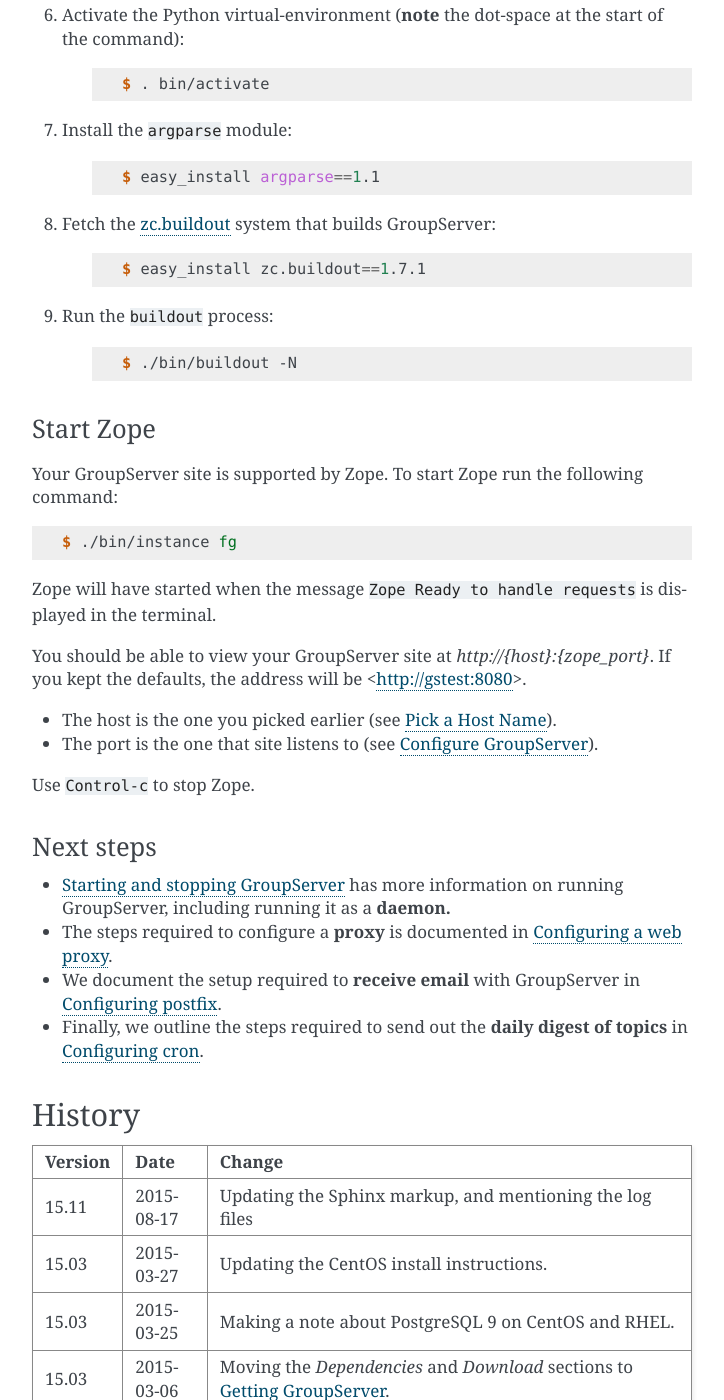
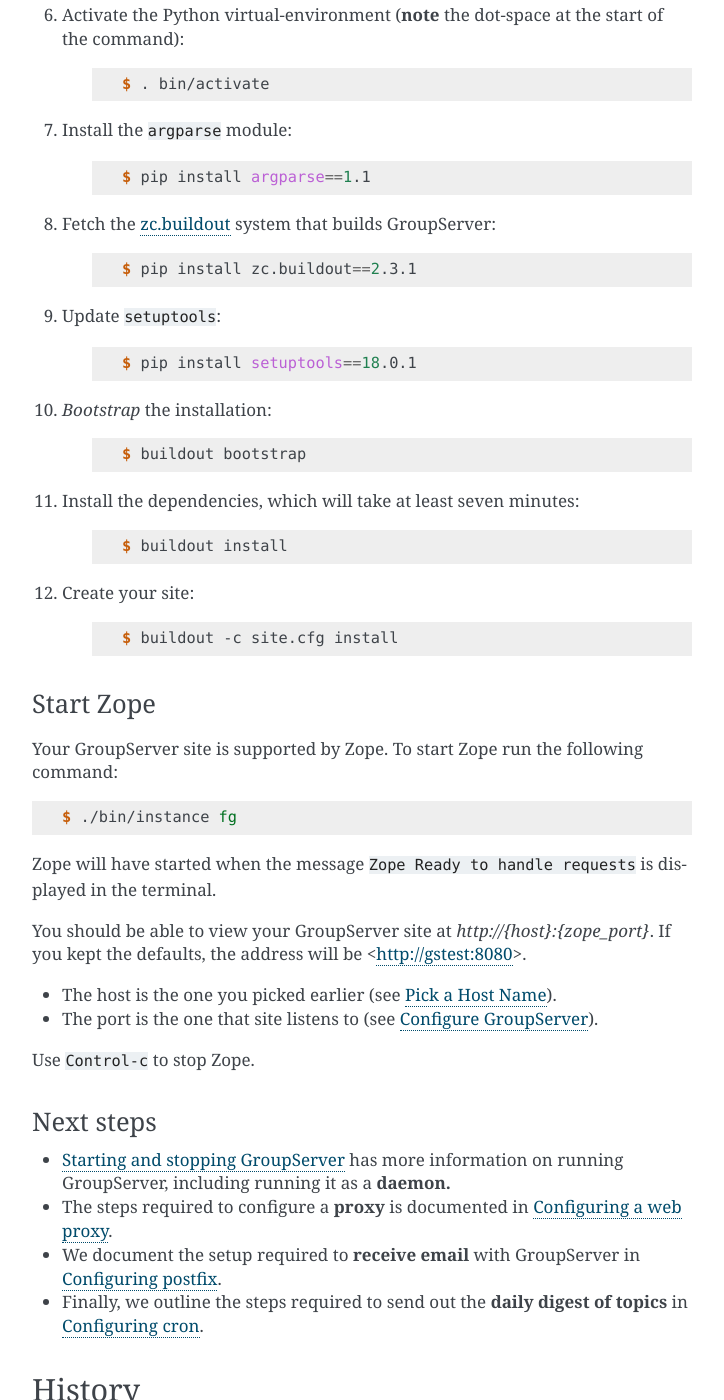
Before and after one commit to groupserver/buildout, a Sphinx documentation site: the page built from docs/groupserver-install.rst, in a window 1280 px wide and 1400 px high, scrolled down 7240 px. Shown: the whole window, without its empty margins (388-1112 px from the left). Built offline with Sphinx 7.4.7, drawn with Linux system fonts in a browser that asks for light colours; some of the changed text lies outside the part shown.

Commit message:
Updating the CentOS docs

```diff
--- a/docs/groupserver-install.rst
+++ b/docs/groupserver-install.rst
@@ -362,19 +362,38 @@
 
      .. code-block:: console
 
-        $ easy_install argparse==1.1
+        $ pip install argparse==1.1
 
 #. Fetch the `zc.buildout`_ system that builds GroupServer:
 
      .. code-block:: console
 
-        $ easy_install zc.buildout==1.7.1
+        $ pip install zc.buildout==2.3.1
 
-#. Run the ``buildout`` process:
+#. Update ``setuptools``:
 
      .. code-block:: console
 
-        $ ./bin/buildout -N
+        $ pip install setuptools==18.0.1
+
+#. *Bootstrap* the installation:
+
+     .. code-block:: console
+
+        $ buildout bootstrap
+
+#. Install the dependencies, which will take at least seven
+   minutes:
+
+     .. code-block:: console
+
+        $ buildout install
+
+#. Create your site:
+
+     .. code-block:: console
+
+        $ buildout -c site.cfg install
 
 .. _the instruction provided by the PostgreSQL project.:
    http://www.postgresql.org/download/linux/redhat/
```
Also changed, not shown: other parts of docs/groupserver-install.rst (+4 -2 lines).
